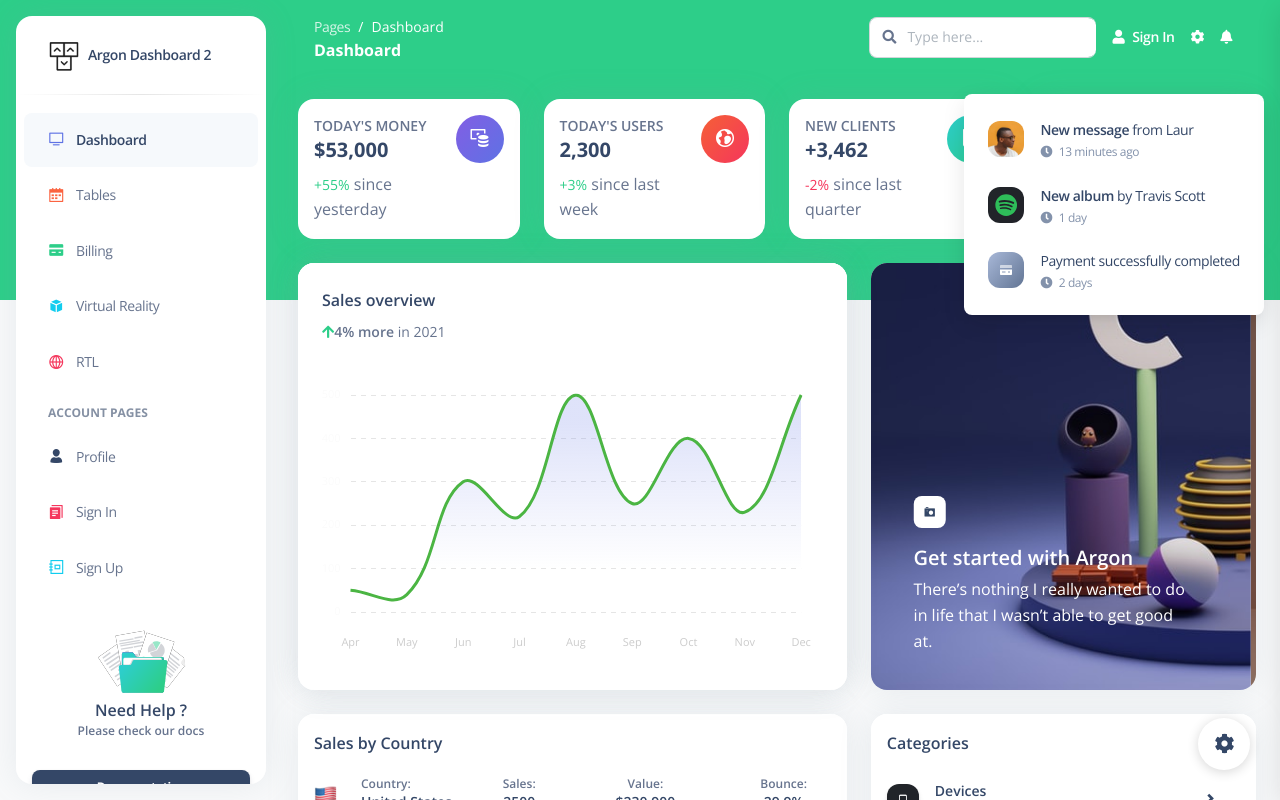
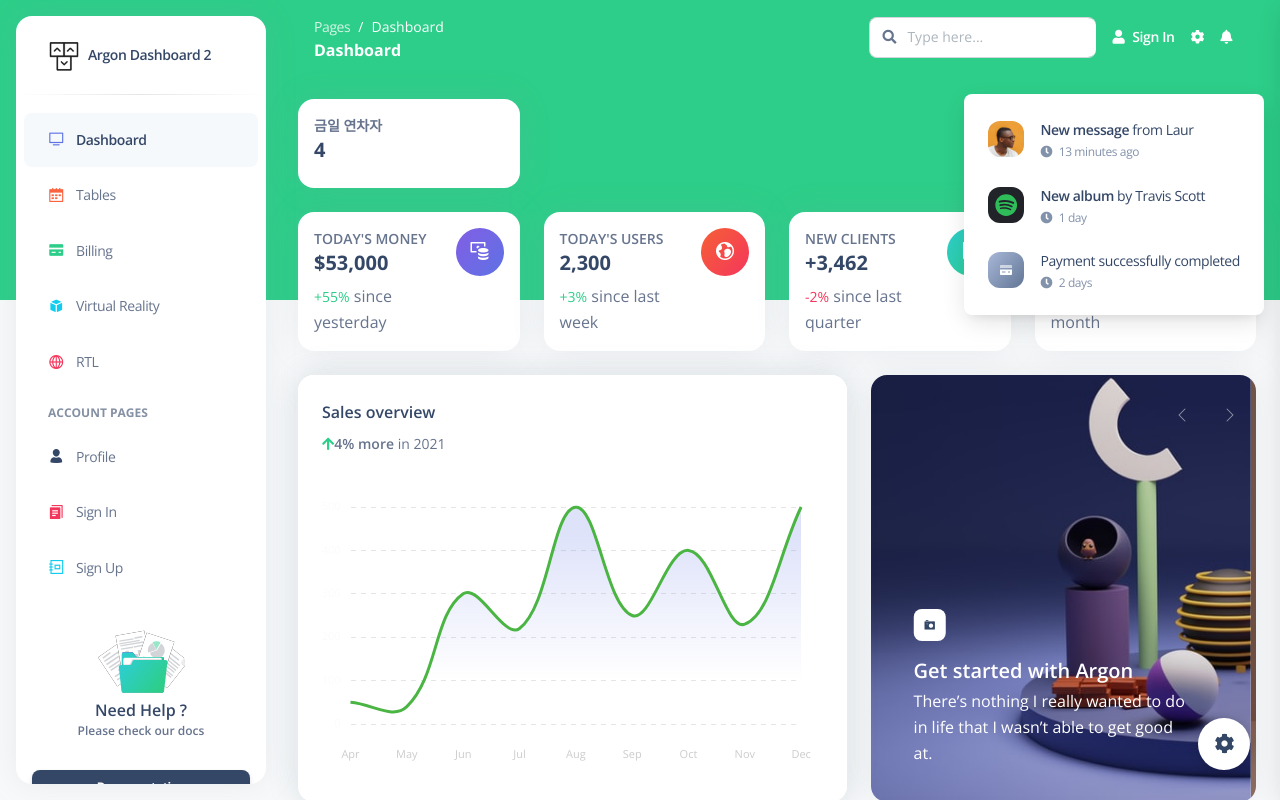
Before and after one commit to hyunsungJoo/HRIS-main-docker, a Vue app: page /dashboard-default in a window 1280 px wide. Shown: the top 800 px of the page. Built offline with nearby package versions, Linux system fonts and the light colour scheme.

Commit message:
Attendace 컴포넌트 생성

```diff
--- a/src/views/Dashboard.vue
+++ b/src/views/Dashboard.vue
@@ -1,5 +1,8 @@
 <template>
   <div class="py-4 container-fluid">
+    <div class="row">
+      <Attendance/>
+    </div>
     <div class="row">
       <div class="col-lg-12">
         <div class="row">
@@ -120,6 +123,7 @@ import Card from "@/examples/Cards/Card.vue";
 import GradientLineChart from "@/examples/Charts/GradientLineChart.vue";
 import Carousel from "./components/Carousel.vue";
 import CategoriesCard from "./components/CategoriesCard.vue";
+import Attendance from "./components/Attendance.vue";
 
 import US from "@/assets/img/icons/flags/US.png";
 import DE from "@/assets/img/icons/flags/DE.png";
@@ -202,6 +206,7 @@ export default {
     GradientLineChart,
     Carousel,
     CategoriesCard,
+    Attendance
   },
 };
 </script>
--- /dev/null
+++ b/src/views/components/Attendance.vue
@@ -0,0 +1,39 @@
+<script setup>
+
+
+</script>
+<template>
+<!--
+금일 연차자 인원수가 보여진다.
+평균 근무시간이 보여진다.
+신규 입사자가 보여진다.
+재택근무자 인원을 보여진다
+
+-->
+	<div class="col-lg-3 col-md-6 col-12">
+		<div class="mb-4 card">
+			<div class="p-3 card-body">
+				<div class="d-flex flex-row-reverse justify-content-between">
+					<!-- 아이콘  -->
+					<div></div>
+					<!-- <div>
+						<div class="text-center icon icon-shape" :class="`${iconBackground} ${this.$store.state.isRTL ? 'border-radius-md' : 'border-radius-2xl'}`">
+							<i class="text-lg opacity-10" :class="iconClass" aria-hidden="true"></i>
+						</div>
+					</div> -->
+					<div class="contentClass">
+						<div class="numbers">
+							<p class="mb-0 text-sm text-uppercase font-weight-bold" >금일 연차자</p>
+								<h5 class="font-weight-bolder" :class="valueColor">
+									4
+								</h5>
+						</div>
+					</div>
+				</div>
+			</div>
+		</div>
+	</div>
+
+
+
+</template>
```
